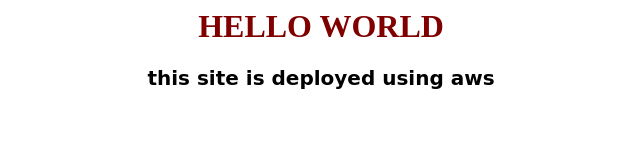
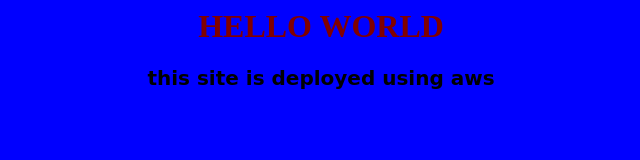
Before and after one commit to aarthiyajam/daylight, a plain HTML site: page index.html in a window 1280 px wide. Shown: the whole page, without its empty margins (319-959 px from the left). Drawn offline with Linux system fonts and the light colour scheme.

Commit message:
Update index.html

```diff
--- a/index.html
+++ b/index.html
@@ -4,7 +4,7 @@
 </head>
   <style>
 body {
-  background-color:rosegold;
+  background-color:blue;
 }
 
 h1 {
```
